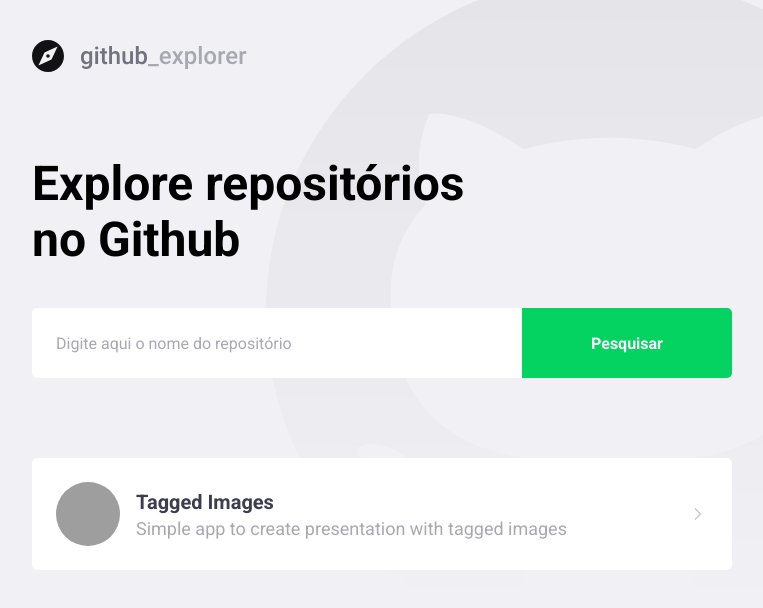
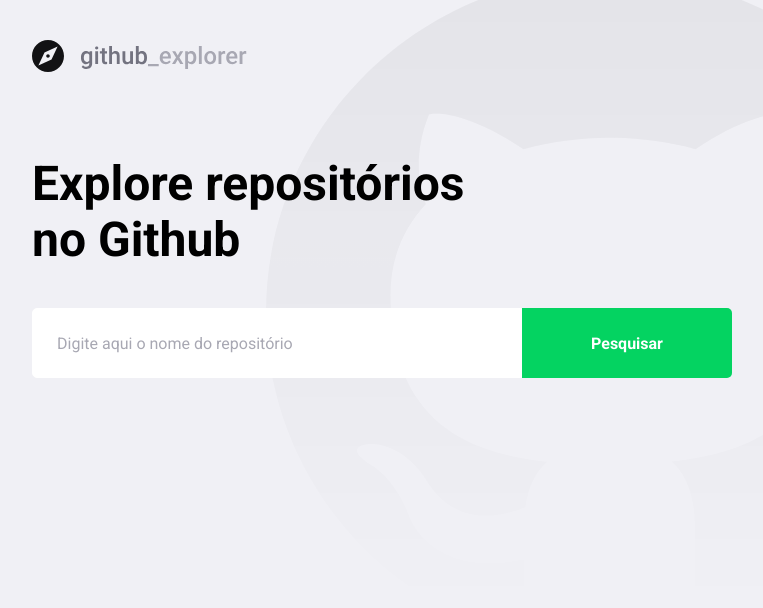
Before and after one commit to gpaiva00/github-explorer-project, a React (Create React App) app: page / in a window 1280 px wide. Shown: the top 608 px of the page, without its empty margins (148-911 px from the left). Built offline with nearby package versions, Linux system fonts and the light colour scheme; grey boxes are pictures that could not be loaded; the HTML template or start-up script is replaced by a standard one.

Commit message:
Api connection implemented; error catching implemented

```diff
--- a/package.json
+++ b/package.json
@@ -10,6 +10,7 @@
     "@types/node": "^12.0.0",
     "@types/react": "^16.9.0",
     "@types/react-dom": "^16.9.0",
+    "axios": "^0.19.2",
     "babel-loader": "^8.1.0",
     "polished": "^3.6.3",
     "react": "^16.13.1",
--- a/src/pages/Dashboard/index.tsx
+++ b/src/pages/Dashboard/index.tsx
@@ -1,34 +1,75 @@
-import React, { FC } from 'react';
+import React, { FC, useState, FormEvent } from 'react';
 import { FiChevronRight } from 'react-icons/fi';
 import logoImg from '../../assets/logo.svg';
 
-import { Title, Form, Repositories } from './styles';
+import api from '../../services/api';
+
+import { Title, Form, Repositories, Error } from './styles';
+
+interface Repository {
+  full_name: string;
+  description: string;
+  owner: {
+    login: string;
+    avatar_url: string;
+  };
+}
 
 const Dashboard: FC = () => {
+  const [searchTerm, setSearchTerm] = useState('');
+  const [repositories, setRepositories] = useState<Repository[]>([]);
+  const [errorMessage, setErrorMessage] = useState('');
+
+  async function handleAddRepository(
+    event: FormEvent<HTMLFormElement>
+  ): Promise<void> {
+    event.preventDefault();
+
+    if (!searchTerm) return setErrorMessage('Digite o usuário "/" repositório');
+
+    try {
+      const { data: repo } = await api.get<Repository>(`repos/${searchTerm}`);
+
+      setRepositories([...repositories, repo]);
+      setSearchTerm('');
+      setErrorMessage('');
+    } catch {
+      setErrorMessage('Não foi possível buscar esse repositório');
+    }
+  }
+
   return (
     <>
       <img src={logoImg} alt="Github explorer" />
       <Title>Explore repositórios no Github</Title>
 
-      <Form>
-        <input placeholder="Digite aqui o nome do repositório" />
+      <Form hasError={!!errorMessage} onSubmit={handleAddRepository}>
+        <input
+          value={searchTerm}
+          onChange={(e) => setSearchTerm(e.target.value)}
+          placeholder="Digite aqui o nome do repositório"
+        />
         <button type="submit">Pesquisar</button>
       </Form>
 
+      {errorMessage && <Error>{errorMessage}</Error>}
+
       <Repositories>
-        <a href="test">
+        {repositories.map((repository) => (
+          <a key={repository.full_name} href="test">
             <img
-            src="https://avatars2.githubusercontent.com/u/26290302?s=460&u=5e41ee1893f4f994937e1b6800927f6372129203&v=4"
-            alt="Gabriel Paiva"
+              src={repository.owner.avatar_url}
+              alt={repository.owner.login}
             />
 
             <div>
-            <strong>Tagged Images</strong>
-            <p>Simple app to create presentation with tagged images</p>
+              <strong>{repository.full_name}</strong>
+              <p>{repository.description}</p>
             </div>
 
             <FiChevronRight size={20} />
           </a>
+        ))}
       </Repositories>
     </>
   );
--- a/src/pages/Dashboard/styles.ts
+++ b/src/pages/Dashboard/styles.ts
@@ -1,5 +1,9 @@
-import styled from 'styled-components';
+import styled, { css } from 'styled-components';
 import { shade } from 'polished';
+
+interface FormProps {
+  hasError: boolean;
+}
 
 export const Title = styled.h1`
   font-size: 48px;
@@ -9,7 +13,7 @@
   line-height: 56px;
 `;
 
-export const Form = styled.form`
+export const Form = styled.form<FormProps>`
   margin-top: 40px;
   max-width: 700px;
   display: flex;
@@ -20,6 +24,13 @@
     padding: 0 24px;
     border: 0;
     border-radius: 5px 0 0 5px;
+    border: 1px solid #fff;
+
+    ${(props) =>
+      props.hasError &&
+      css`
+        border-color: #c53030;
+      `}
 
     &::placeholder {
       color: #a8a8b3;
@@ -77,7 +88,8 @@
     }
 
     div {
-      margin-left: 16px;
+      margin: 0 16px;
+      flex: 1;
 
       strong {
         font-size: 20px;
@@ -98,3 +110,9 @@
     }
   }
 `;
+
+export const Error = styled.span`
+  display: block;
+  color: #c53030;
+  margin-top: 8px;
+`;
--- /dev/null
+++ b/src/services/api.ts
@@ -0,0 +1,7 @@
+import axios from 'axios';
+
+const api = axios.create({
+  baseURL: 'https://api.github.com',
+});
+
+export default api;
```
Also changed, not shown: .eslintrc.json. Lines whose indentation alone changed are shown as unchanged.
